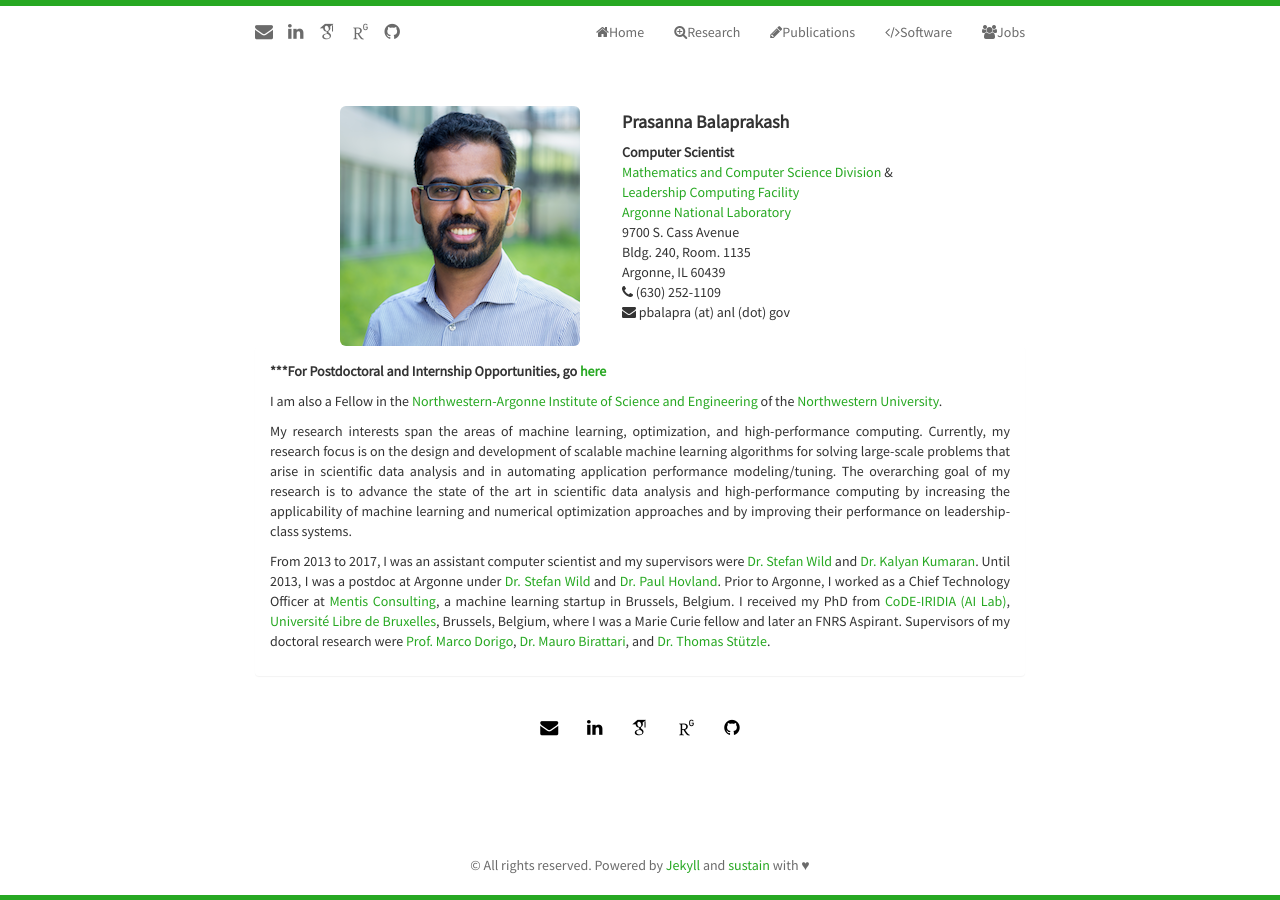
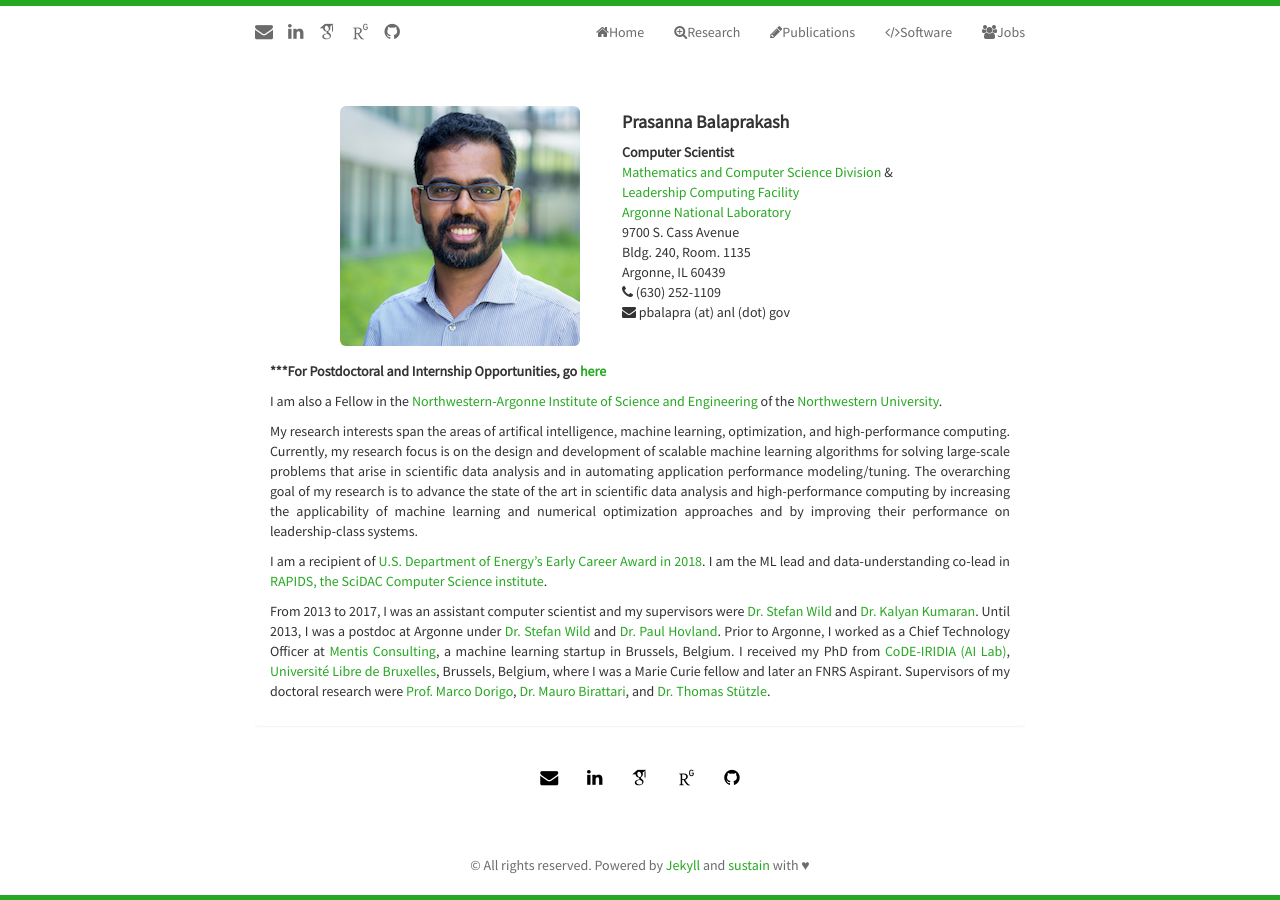
Before and after one commit to pbalapra/pbalapra.github.io, a Jekyll site: the page built from index.html, in a window 1280 px wide. Built offline with Jekyll 4.4.1, drawn with Linux system fonts in a browser that asks for light colours; nearby versions of some CDN libraries; some web fonts are replaced; the list of posts is cut into pages by our own code.

Commit message:
update status page

```diff
--- a/index.html
+++ b/index.html
@@ -44,7 +44,7 @@
              <p> I am also a Fellow <!--in the <a href="https://www.ci.uchicago.edu/" target="_blank">Computation Institute</a> of the <a href="https://www.uchicago.edu/" target="_blank">University of Chicago</a> and -->
              in the <a href="http://naise.northwestern.edu/" target="_blank">Northwestern-Argonne Institute of Science and Engineering</a> of the <a href="http://www.northwestern.edu/" target="_blank">Northwestern University</a>.
                 <p align="justify">
-                    My research interests span the areas of machine learning, optimization,
+                    My research interests span the areas of artifical intelligence, machine learning, optimization,
                     and high-performance computing. Currently, my research focus is on the
                     design and development of scalable machine learning algorithms for solving large-scale
                     problems that arise in scientific data analysis and in automating
@@ -52,6 +52,10 @@
                     advance the state of the art in scientific data analysis and high-performance computing
                     by increasing the applicability of machine learning and numerical optimization
                     approaches and by improving their performance on leadership-class systems.
+                </p>
+                <p align="justify">
+                    I am a recipient of <a href="http://www.anl.gov/articles/three-argonne-scientists-receive-doe-early-career-awards">U.S. Department of Energy’s Early Career Award in 2018</a>.
+                    I am the ML lead and data-understanding co-lead in <a href="https://rapids.lbl.gov/"> RAPIDS, the SciDAC Computer Science institute</a>.
                 </p>
                 <p align="justify">
                 From 2013 to 2017, I was an assistant computer scientist and my supervisors were <a href="http://www.mcs.anl.gov/~wild/" target="_blank">Dr. Stefan Wild</a> and <a href="https://www.alcf.anl.gov/staff-directory/kalyan-kumaran" target="_blank">Dr. Kalyan Kumaran</a>.
```
